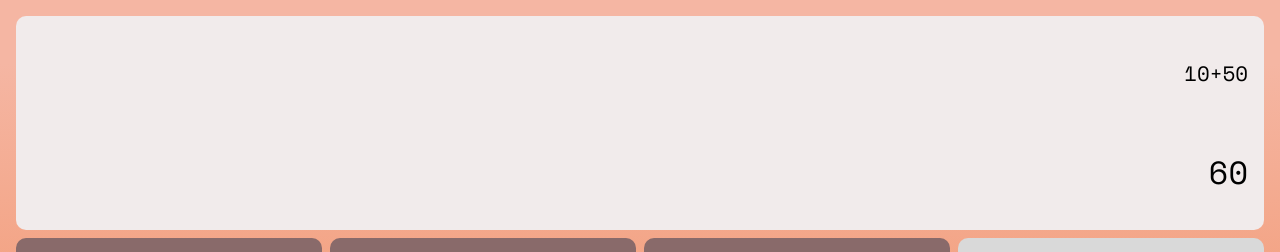
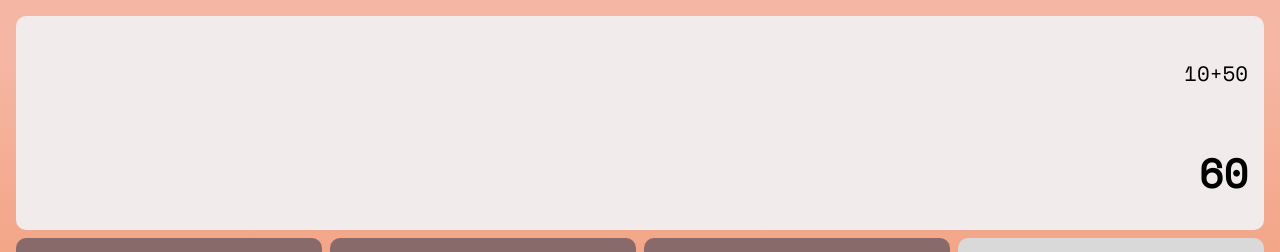
Before and after one commit to AzrielleP/calculator, a plain HTML site: page index.html in a window 1280 px wide. Shown: the top 252 px of the page. Drawn offline with nearby package versions, Linux system fonts and the light colour scheme.

Commit message:
Made tthe font-weight of inputAndResult bolder

```diff
--- a/style.css
+++ b/style.css
@@ -45,7 +45,8 @@ body{
 }
 
 .inputAndResult{
-    font-size: 2em;
+    font-size: 2.5em;
+    font-weight: bolder;
 }
 
 button{
@@ -61,7 +62,6 @@ button{
     grid-template-columns: repeat(3, 1fr);
     row-gap: 8px;
     column-gap: 8px;
-
 }
 
 .special button{
```
